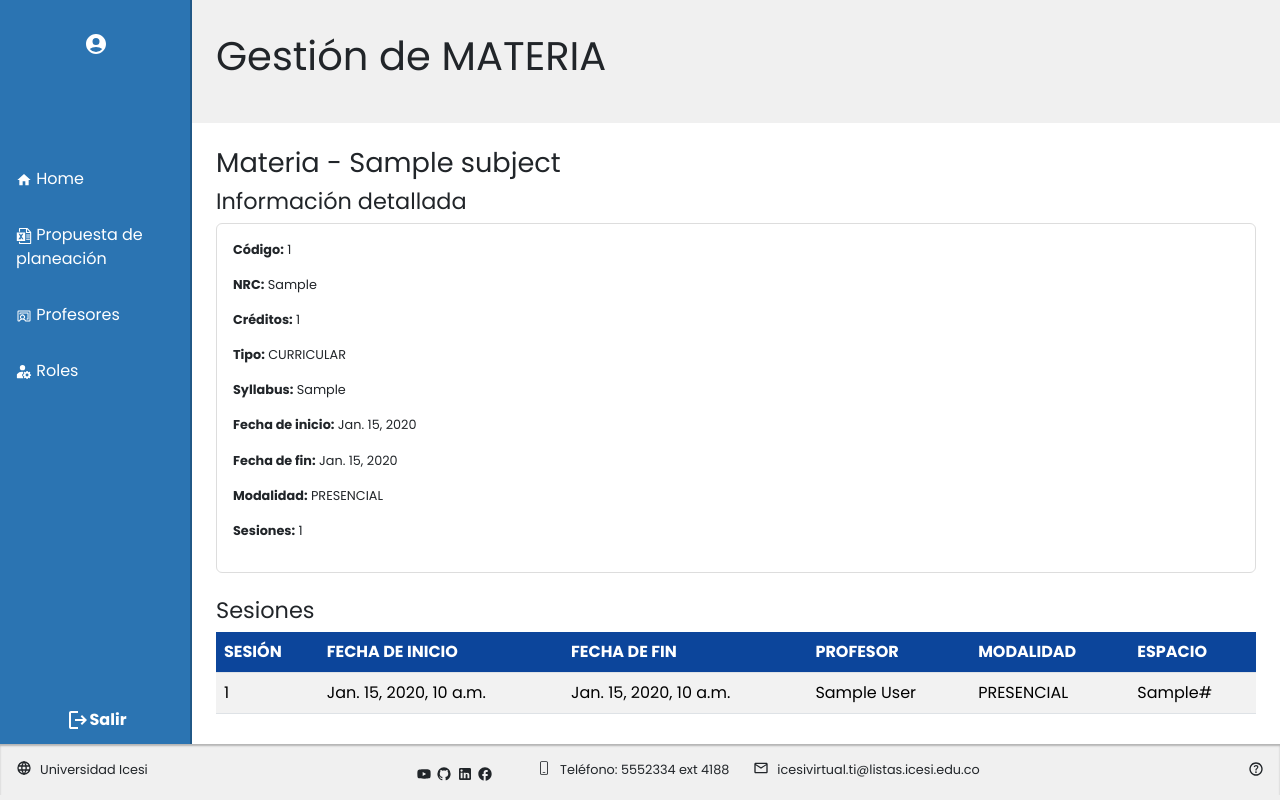
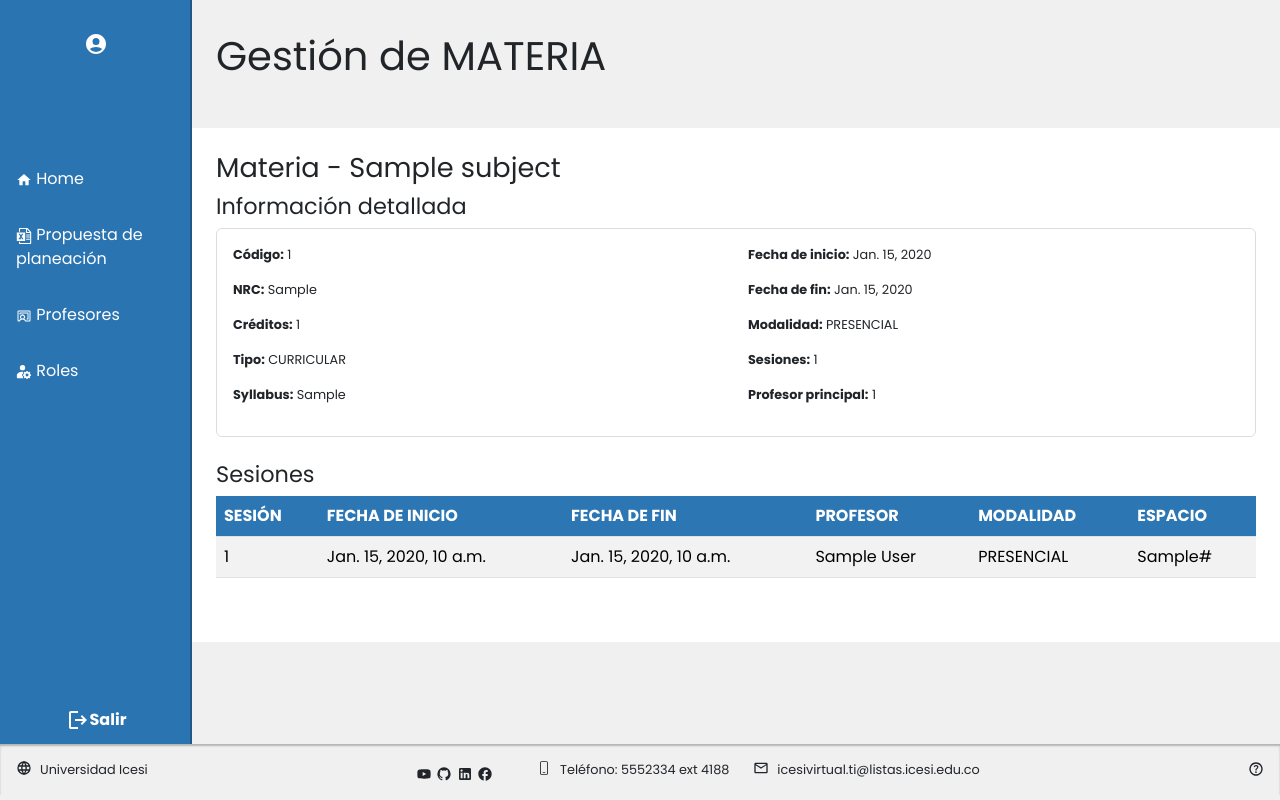
Before and after one commit to ICESI-PI1-2024A-3/ccsa-grupo-1, a Django app: page /subject/1/ in a window 1280 px wide. Run offline with Django 5.2, Linux system fonts and the light colour scheme; tables that the repository leaves empty hold one stand-in row (values such as "Sample post").

Commit message:
style: detailed subject information is presented in two columns

```diff
--- a/AcademicProgrammingApplication/static/styles/subject_detail.css
+++ b/AcademicProgrammingApplication/static/styles/subject_detail.css
@@ -32,6 +32,6 @@ h3 {
 }
 
 .table th {
-    background-color: #0c459b;
+    background-color: rgba(23, 104, 172, 0.9);
     color: rgb(255, 255, 255);
 }
--- a/AcademicProgrammingApplication/templates/subject_detail.html
+++ b/AcademicProgrammingApplication/templates/subject_detail.html
@@ -17,15 +17,22 @@
                 <h3>Información detallada</h3>
                 <div class="card mb-4">
                     <div class="card-body">
+                        <div class="row">
+                            <div class="col-lg-6">
                                 <p><strong>Código:</strong> {{ subject.code }}</p>
                                 <p><strong>NRC:</strong> {{ subject.nrc }}</p>
                                 <p><strong>Créditos:</strong> {{ subject.credits }}</p>
                                 <p><strong>Tipo:</strong> {{ subject.type }}</p>
                                 <p><strong>Syllabus:</strong> {{ subject.syllabus }}</p>
+                            </div>
+                            <div class="col-lg-6">
                                 <p><strong>Fecha de inicio:</strong> {{ subject.start_date }}</p>
                                 <p><strong>Fecha de fin:</strong> {{ subject.ending_date }}</p>
                                 <p><strong>Modalidad:</strong> {{ subject.modality }}</p>
                                 <p><strong>Sesiones:</strong> {{ subject.num_sessions }}</p>
+                                <p><strong>Profesor principal:</strong> {{ subject.num_sessions }}</p>
+                            </div>
+                        </div>
                     </div>
                 </div>
             </div>
```
Lines whose indentation alone changed are shown as unchanged.
